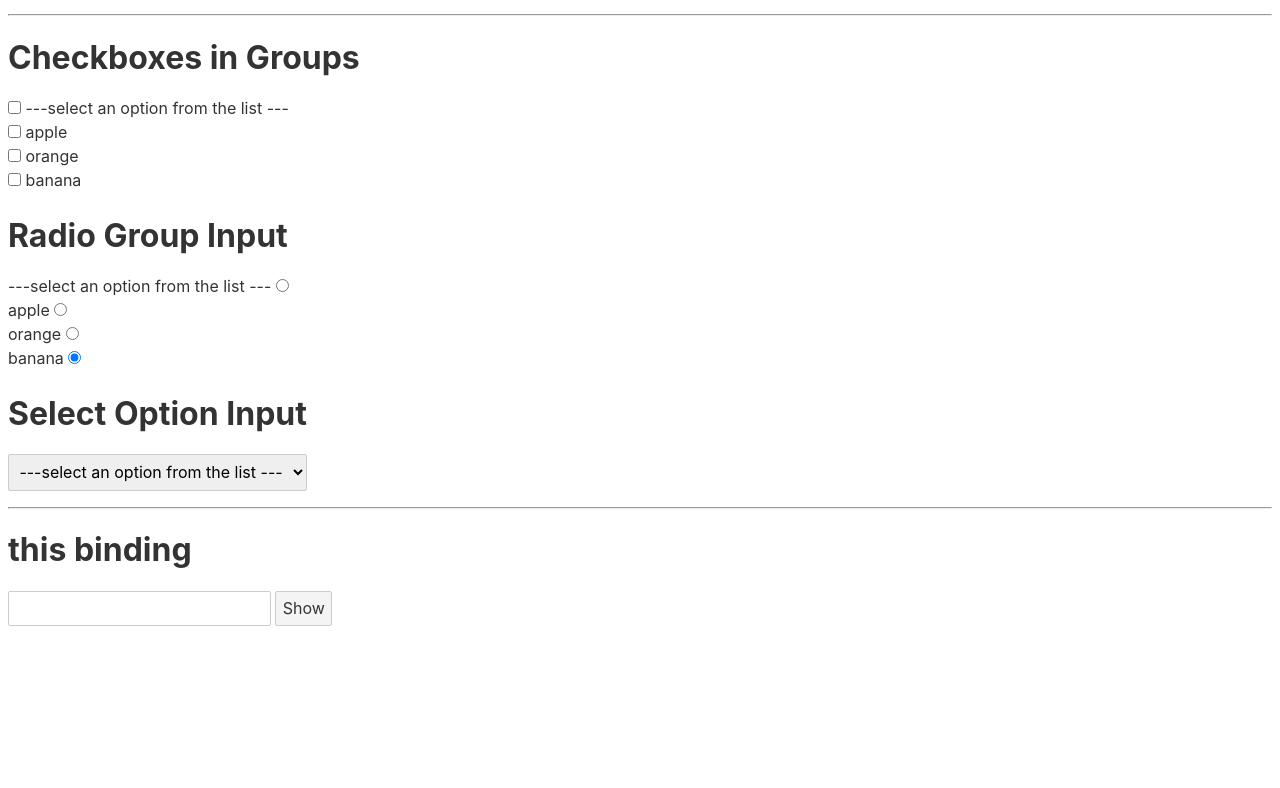
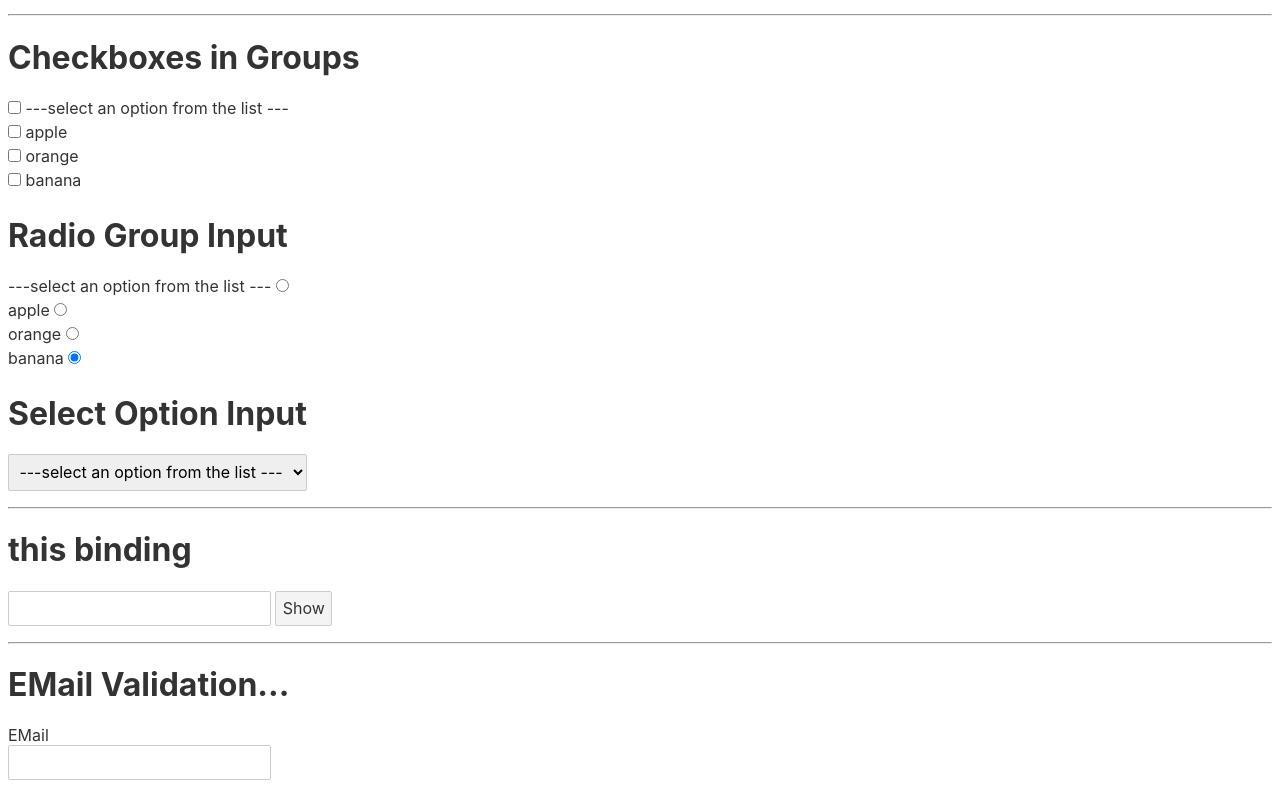
Before and after one commit to smarigowda/my-svelte-project, a Svelte app: page / in a window 1280 px wide. Shown: the part 237-1025 px from the top of the page. Before the commit the page ends 871 px from the top, so only its background shows below. Built offline with nearby package versions, Linux system fonts and the light colour scheme.

Commit message:
SUC-24 validating email

```diff
--- a/src/App.svelte
+++ b/src/App.svelte
@@ -14,9 +14,20 @@
   $: console.log("selectedOption =", selectedOption);
   $: console.log("fruitsChecked =", fruitsChecked);
   $: console.log('customInputReference', customInputReference);
+  let validationMessage = '';
+  let emailValue ='';
+  $: console.log('emailValue', emailValue);
+
   let inputRef;
   function getValueUsingRef() {
     console.log(inputRef.value);
+  }
+  function validateEmail() {
+    if(!emailValue.includes('@')) {
+      validationMessage = 'enter a valid email address';
+    } else {
+      validationMessage = '';
+    }
   }
 </script>
 
@@ -70,4 +81,9 @@
   <h1>this binding</h1>
   <input type="text" bind:this={inputRef}>
   <button on:click={getValueUsingRef}>Show</button>
+  <hr>
+  <h1>EMail Validation...</h1>
+  <label for="">EMail</label>
+  <label for="">{validationMessage}</label>
+  <input type="email" bind:value={emailValue} on:input={validateEmail}>
 </div>
```
Also changed, not shown: src/CustomInput.svelte (line endings or trailing spaces).
